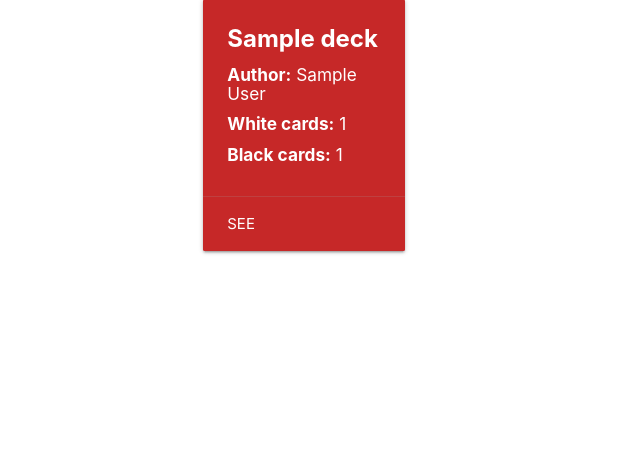
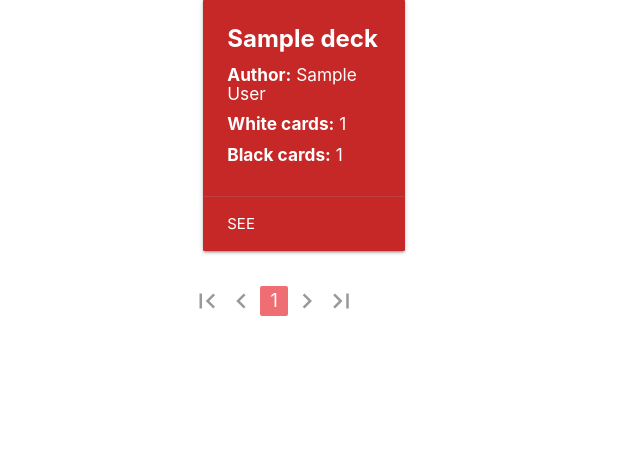
Before and after one commit to muskanmahajan37/card-against-ourselves, a Django app: page /decks in a window 1280 px wide. Shown: the part 177-653 px from the top of the page, without its empty margins (0-640 px from the left). Run offline with Django 3.2, Linux system fonts and the light colour scheme; tables that the repository leaves empty hold one stand-in row (values such as "Sample post").

Commit message:
Finished search bar

```diff
--- a/cards/decks/models.py
+++ b/cards/decks/models.py
@@ -1,4 +1,5 @@
 from django.db import models
+from datetime import date
 
 # Create your models here.
 class Deck(models.Model):
@@ -6,6 +7,7 @@ class Deck(models.Model):
     description = models.TextField(default='')
     tags = models.CharField(max_length=160, default='')
     author = models.CharField(max_length=120, default='dodo')
+    date = models.DateField(default=date.today)
 
     def __str__(self):
         return self.name
--- /dev/null
+++ b/cards/decks/templatetags/decks_extras.py
@@ -0,0 +1,10 @@
+from urllib.parse import urlencode
+from django import template
+
+register = template.Library()
+
+@register.simple_tag(takes_context=True)
+def url_replace(context, **kwargs):
+    query = context['request'].GET.copy()
+    query.update(kwargs)
+    return query.urlencode()
--- a/cards/decks/views.py
+++ b/cards/decks/views.py
@@ -1,5 +1,7 @@
+from django.core.paginator import Paginator
 from django.shortcuts import render, redirect
 from django.http import Http404
+from django.db.models import Q
 
 # Create your views here.
 
@@ -28,10 +30,48 @@ def creator(request):
 
 def decks(request):
 
-    decks = Deck.objects.all()
+    if request.method == 'GET':
+        if 'search' in request.GET:
+            search = request.GET['search']
+        else:
+            search = ''
+
+        if 'sort' in request.GET:
+            sort = request.GET['sort']
+        else:
+            sort = 0
+
+        if sort == '1':
+            decks = Deck.objects.filter(
+                Q(name__icontains=search) | Q(description__icontains=search) | Q(tags__icontains=search)).order_by('date')
+        elif sort == '2':
+            decks = Deck.objects.filter(
+                Q(name__icontains=search) | Q(description__icontains=search) | Q(tags__icontains=search)).order_by('-date', '-id')
+        elif sort == '3':
+            decks = Deck.objects.filter(
+                Q(name__icontains=search) | Q(description__icontains=search) | Q(tags__icontains=search)).order_by('name')
+        elif sort == '4':
+            decks = Deck.objects.filter(
+                Q(name__icontains=search) | Q(description__icontains=search) | Q(tags__icontains=search)).order_by('-name')
+        elif sort == '5':
+            decks = Deck.objects.filter(
+                Q(name__icontains=search) | Q(description__icontains=search) | Q(tags__icontains=search)).order_by('author')
+        elif sort == '6':
+            decks = Deck.objects.filter(
+                Q(name__icontains=search) | Q(description__icontains=search) | Q(tags__icontains=search)).order_by('-author')
+        else:
+            decks = Deck.objects.filter(
+                Q(name__icontains=search) | Q(description__icontains=search) | Q(tags__icontains=search))
+    else:
+        decks = Deck.objects.all()
+
+    paginator = Paginator(decks, 8)
+
+    page_number = request.GET.get('page')
+    page_obj = paginator.get_page(page_number)
 
     context = {
-        'decks': decks
+        'decks': page_obj
     }
 
     return render(request, 'decks/decks.html', context)
--- a/cards/templates/decks/decks.html
+++ b/cards/templates/decks/decks.html
@@ -1,5 +1,6 @@
 {% extends 'base.html' %}
 {% load static %}
+{% load decks_extras %}
 
 {% block title %}
 Browse Decks
@@ -11,26 +12,26 @@ Browse Decks
 
 {% block content %}
     <div class="row">
-        <form action="#" method="post"  class="col s12 m12 l12 xl12 red darken-1">
+        <form action="#" method="get"  class="col s12 m12 l12 xl12 red darken-1">
             {% csrf_token %}
             <div class="row" style="margin-bottom: 0;">
                 <div class="input-field col s12 m12 l8 xl8">
                     <div class="valign-wrapper">
-                        <input class="red darken-2" type="search" name="search" placeholder="Search..." style="margin-right: 10px;">
+                        <input value="{% if request.GET.search %}{{ request.GET.search }}{% endif %}" class="red darken-2" type="search" name="search" placeholder="Search..." style="margin-right: 10px;">
                         <button class="btn waves-effect waves-dark red darken-4" type="submit" style="margin-bottom: 8px;">
                             <i class="material-icons">search</i>
                         </button>
                     </div>
                 </div>
                 <div class="input-field col s12 m12 l4 xl4">
-                    <select name="" id="">
-                        <option value="0" disabled selected>Sorting</option>
-                        <option value="1" data-icon="{% static 'images/arrow_up.svg' %}">By date</option>
-                        <option value="2" data-icon="{% static 'images/arrow_down.svg' %}">By date</option>
-                        <option value="3" data-icon="{% static 'images/arrow_up.svg' %}">By name</option>
-                        <option value="4" data-icon="{% static 'images/arrow_down.svg' %}">By name</option>
-                        <option value="5" data-icon="{% static 'images/arrow_down.svg' %}">By author name</option>
-                        <option value="6" data-icon="{% static 'images/arrow_down.svg' %}">By author name</option>
+                    <select name="sort" id="">
+                        <option value="0" {% if not request.GET.sort %}selected{% endif %}>Sorting</option>
+                        <option value="1" {% if request.GET.sort and request.GET.sort == '1' %}selected{% endif %} data-icon="{% static 'images/arrow_up.svg' %}">By date</option>
+                        <option value="2" {% if request.GET.sort and request.GET.sort == '2' %}selected{% endif %} data-icon="{% static 'images/arrow_down.svg' %}">By date</option>
+                        <option value="3" {% if request.GET.sort and request.GET.sort == '3' %}selected{% endif %} data-icon="{% static 'images/arrow_up.svg' %}">By name</option>
+                        <option value="4" {% if request.GET.sort and request.GET.sort == '4' %}selected{% endif %} data-icon="{% static 'images/arrow_down.svg' %}">By name</option>
+                        <option value="5" {% if request.GET.sort and request.GET.sort == '5' %}selected{% endif %} data-icon="{% static 'images/arrow_down.svg' %}">By author name</option>
+                        <option value="6" {% if request.GET.sort and request.GET.sort == '6' %}selected{% endif %} data-icon="{% static 'images/arrow_down.svg' %}">By author name</option>
                     </select>
                 </div>
             </div>
@@ -54,6 +55,45 @@ Browse Decks
         </div>
         {% endfor %}
     </div>
+    <div class="row">
+        <ul class="pagination">
+            <li {% if decks.has_previous %} {% else %}class="disabled"{% endif %}>
+                <a style="padding: 0;" {% if decks.has_previous %}href="{{ request.path }}?{% url_replace page=1 %}"{% else %}href="#!"{% endif %}>
+                    <i class="material-icons">first_page</i>
+                </a>
+            </li>
+            <li {% if decks.has_previous %} {% else %}class="disabled"{% endif %}>
+                <a style="padding: 0;" {% if decks.has_previous %}href="{{ request.path }}?{% url_replace page=decks.previous_page_number %}"{% else %}href="#!"{% endif %}>
+                    <i class="material-icons">chevron_left</i>
+                </a>
+            </li>
+            {% for i in decks.paginator.page_range %}
+            {% if i == decks.number %}
+            <li class="active">
+                <a href="{{ request.path }}?{% url_replace page=i %}">{{ i }}</a>
+            </li>
+            {% elif decks.number <= decks.paginator.num_pages|add:'-4' and i > decks.number|add:'-1' and i < decks.number|add:'5' %}
+            <li class="waves-effect">
+                <a href="{{ request.path }}?{% url_replace page=i %}">{{ i }}</a>
+            </li>
+            {% elif decks.number > decks.paginator.num_pages|add:'-4' and i > decks.paginator.num_pages|add:'-5' and i <= decks.paginator.num_pages %}
+            <li class="waves-effect">
+                <a href="{{ request.path }}?{% url_replace page=i %}">{{ i }}</a>
+            </li>
+            {% endif %}
+            {% endfor %}
+            <li {% if decks.has_next %} {% else %}class="disabled"{% endif %}>
+                <a style="padding: 0;" {% if decks.has_next %}href="{{ request.path }}?{% url_replace page=decks.next_page_number %}"{% else %}href="#!"{% endif %}>
+                    <i class="material-icons">chevron_right</i>
+                </a>
+            </li>
+            <li {% if decks.has_next %} {% else %}class="disabled"{% endif %}>
+                <a style="padding: 0;" {% if decks.has_next %}href="{{ request.path }}?{% url_replace page=decks.paginator.num_pages %}"{% else %}href="#!"{% endif %}>
+                    <i class="material-icons">last_page</i>
+                </a>
+            </li>
+        </ul>
+    </div>
 {% else %}
 <h2>No decks found  <i class="material-icons">mood_bad</i></h2>
 {% endif %}
```
